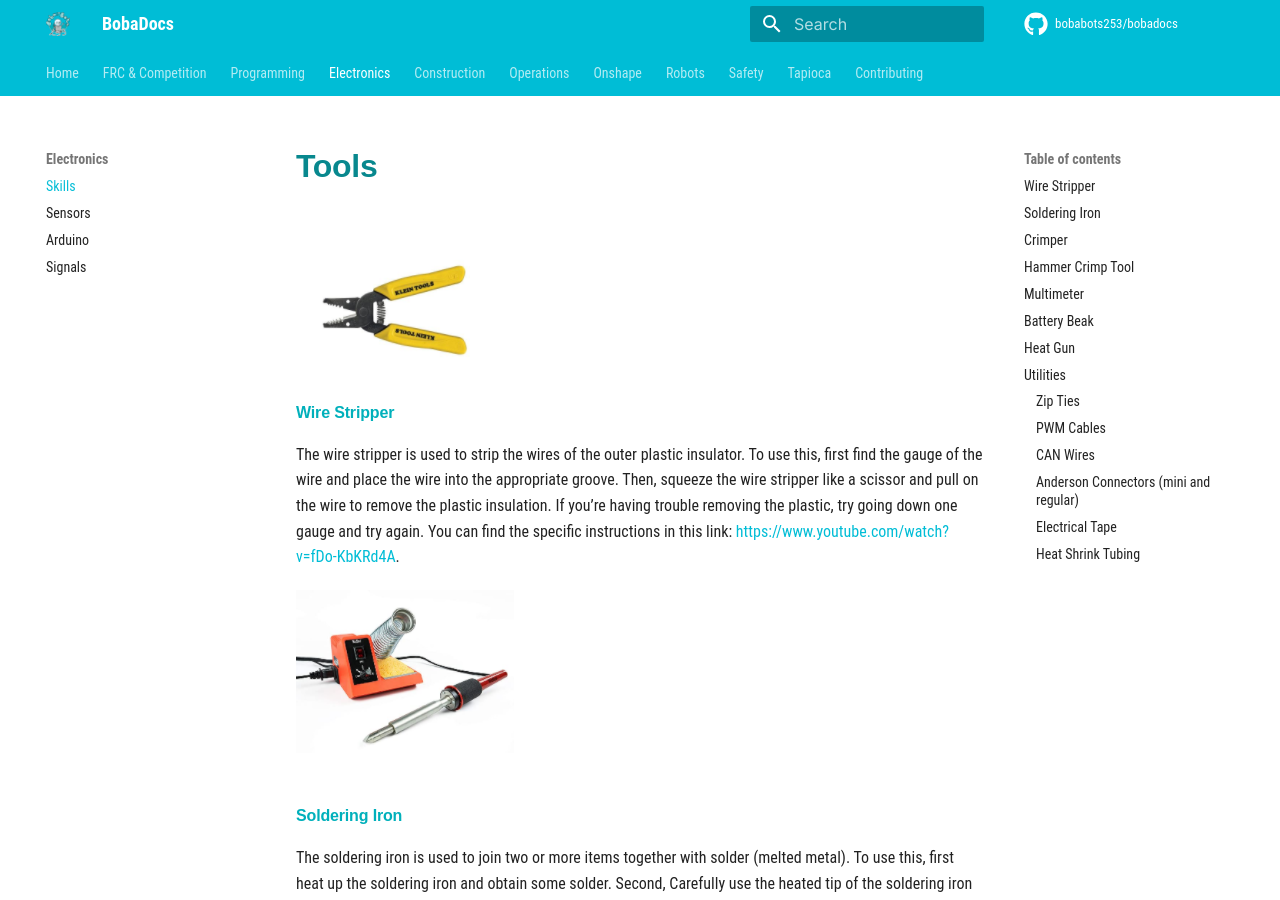
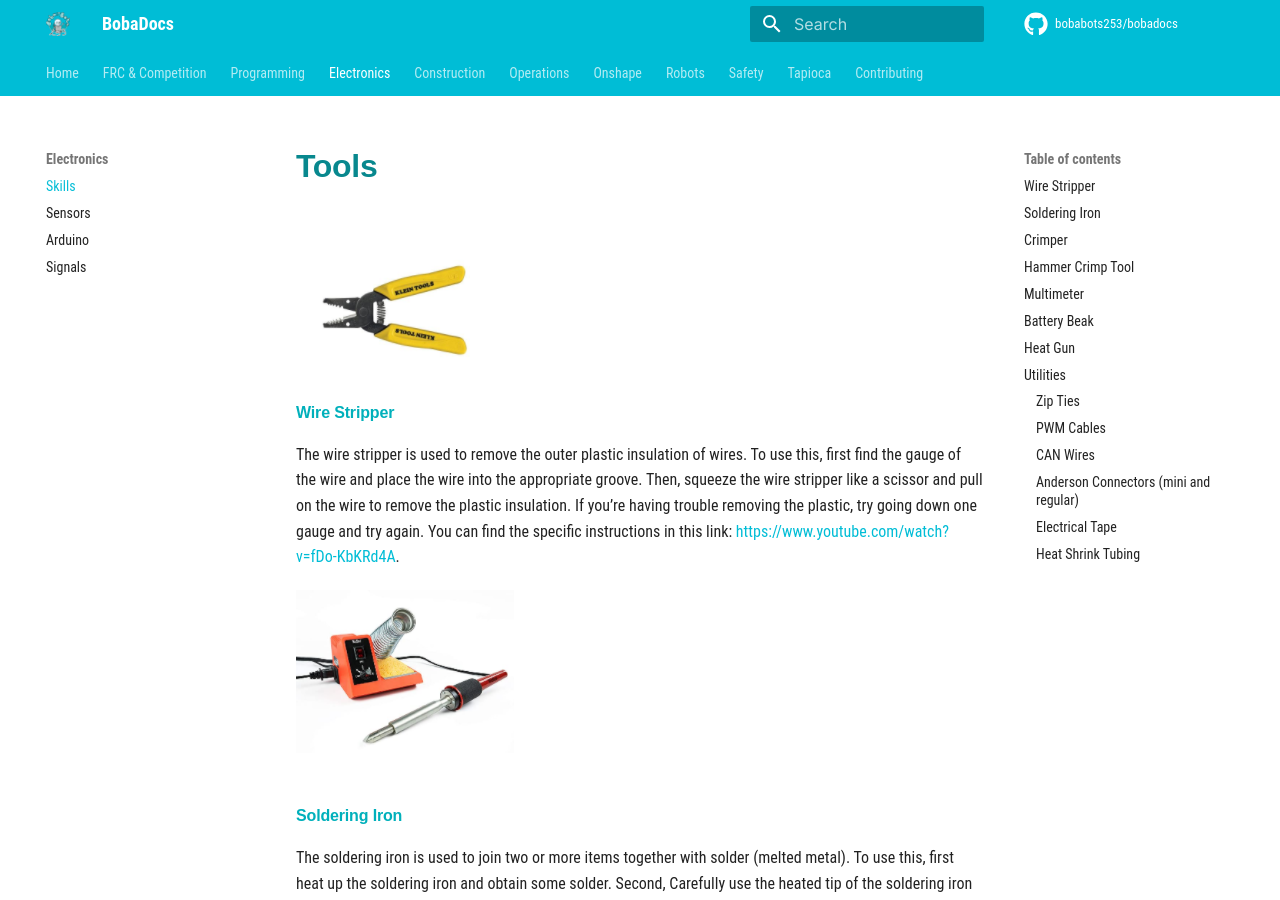
Before and after one commit to bobabots253/bobadocs, an MkDocs documentation site: the page built from docs/electronics/skills.md, in a window 1280 px wide and 900 px high. Built offline with MkDocs 1.6.1 and Material for MkDocs 9.7.7, drawn with Linux system fonts in a browser that asks for light colours; comment, search, counter and statistics services are not loaded.

Commit message:
Update BobaDocs for Electronics

```diff
--- a/docs/electronics/skills.md
+++ b/docs/electronics/skills.md
@@ -3,7 +3,7 @@
 
 ![wire stripper](../assets/images/tools/electronics/wirestripper.png)
 #### Wire Stripper
- The wire stripper is used to strip the wires of the outer plastic insulator. To use this, first find
+ The wire stripper is used to remove the outer plastic insulation of wires. To use this, first find
  the gauge of the wire and place the wire into the appropriate groove. Then, squeeze the wire stripper
  like a scissor and pull on the wire to remove the plastic insulation. If you’re having trouble removing
  the plastic, try going down one gauge and try again. You can find the specific instructions in this
```
